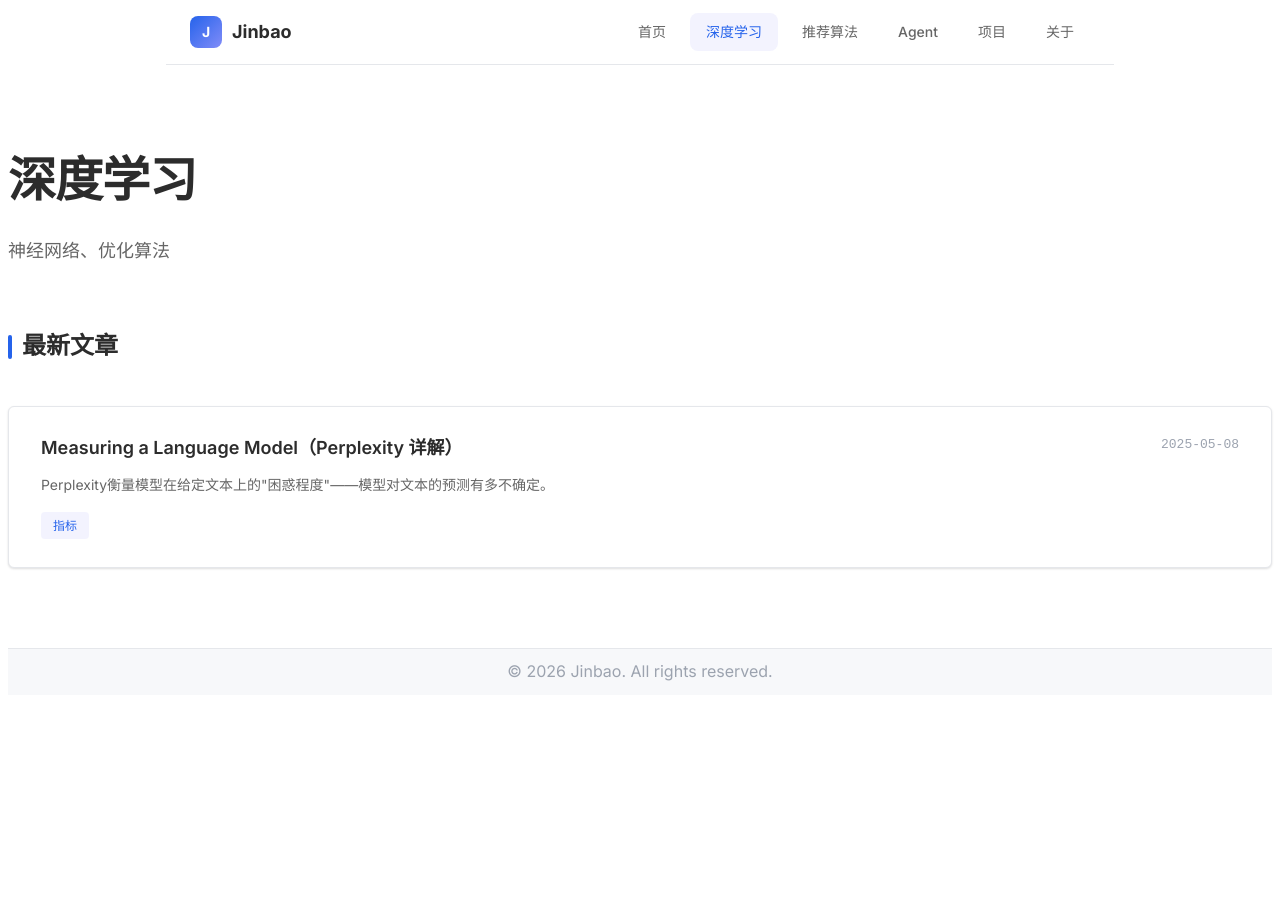
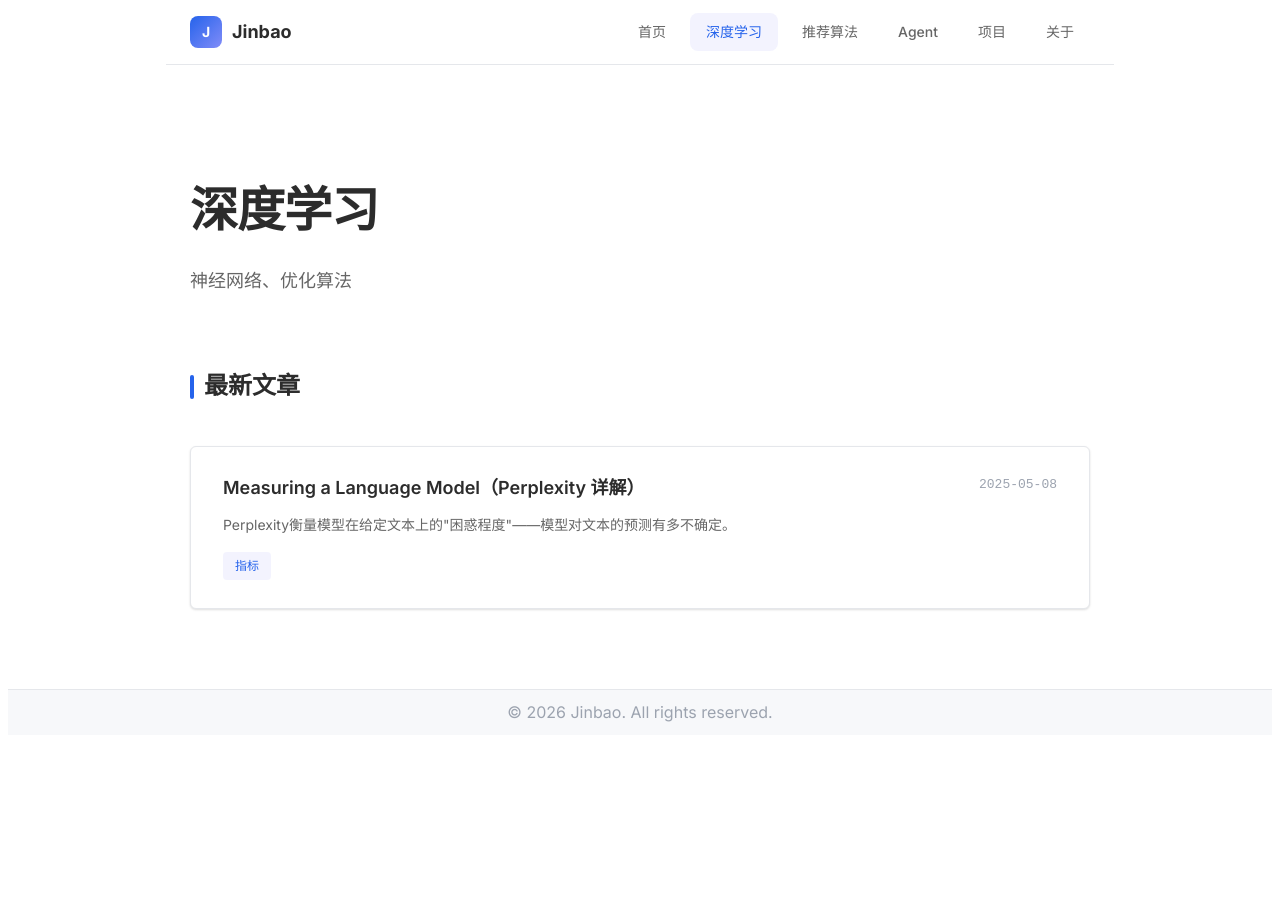
Before and after one commit to JinbaoSite/jinbaosite.github.io, a Jekyll site: the page built from dl/index.md, in a window 1280 px wide. Built offline with Jekyll 4.4.1, drawn with Linux system fonts in a browser that asks for light colours.

Commit message:
Update style.css

```diff
--- a/assets/style.css
+++ b/assets/style.css
@@ -149,7 +149,7 @@
     }
 
     main { padding-top: 64px; }
-    .articleContainer {
+    .container {
           max-width: 900px;
           margin: 30px auto;
           padding: 0 24px;
```
